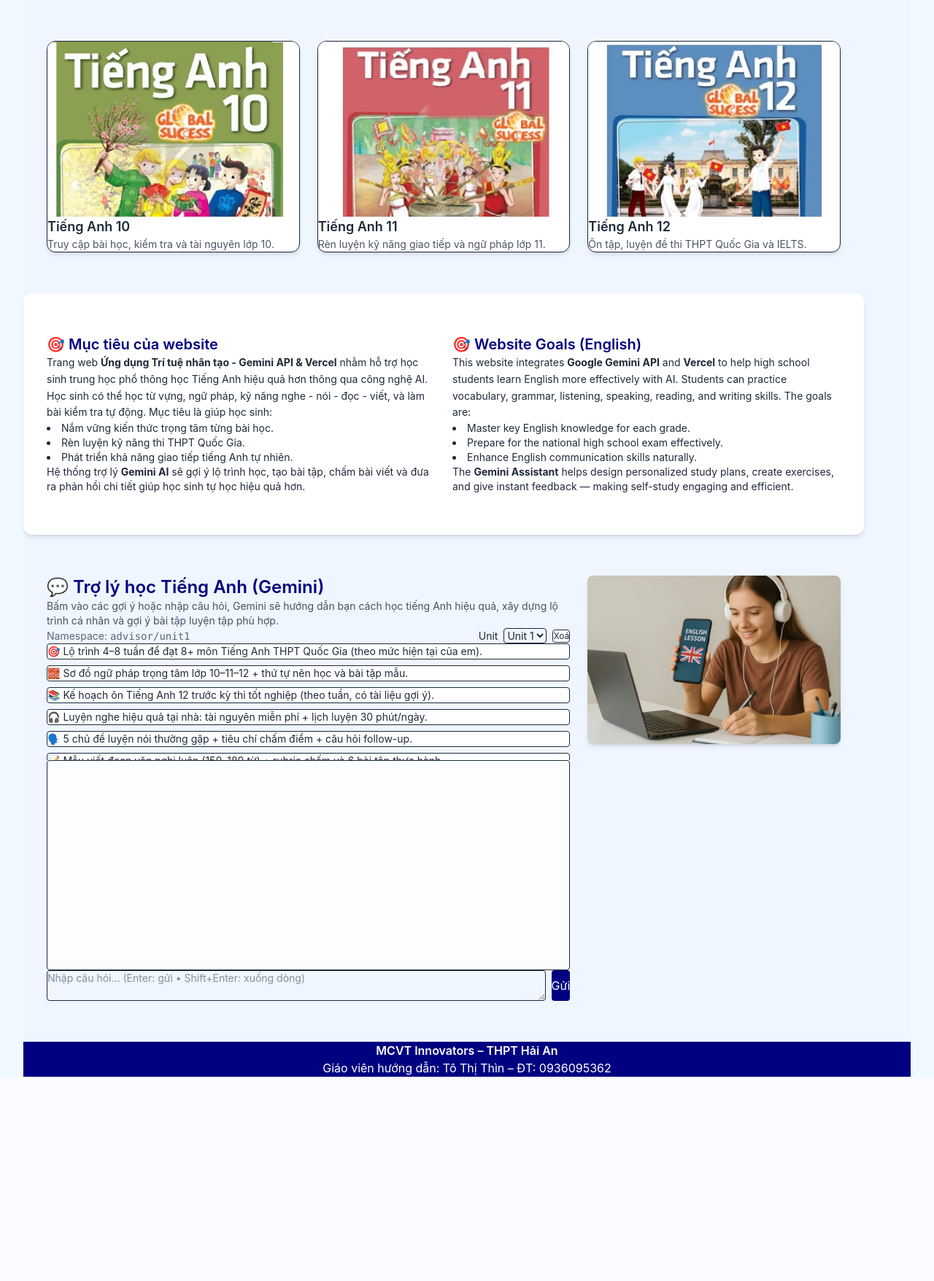
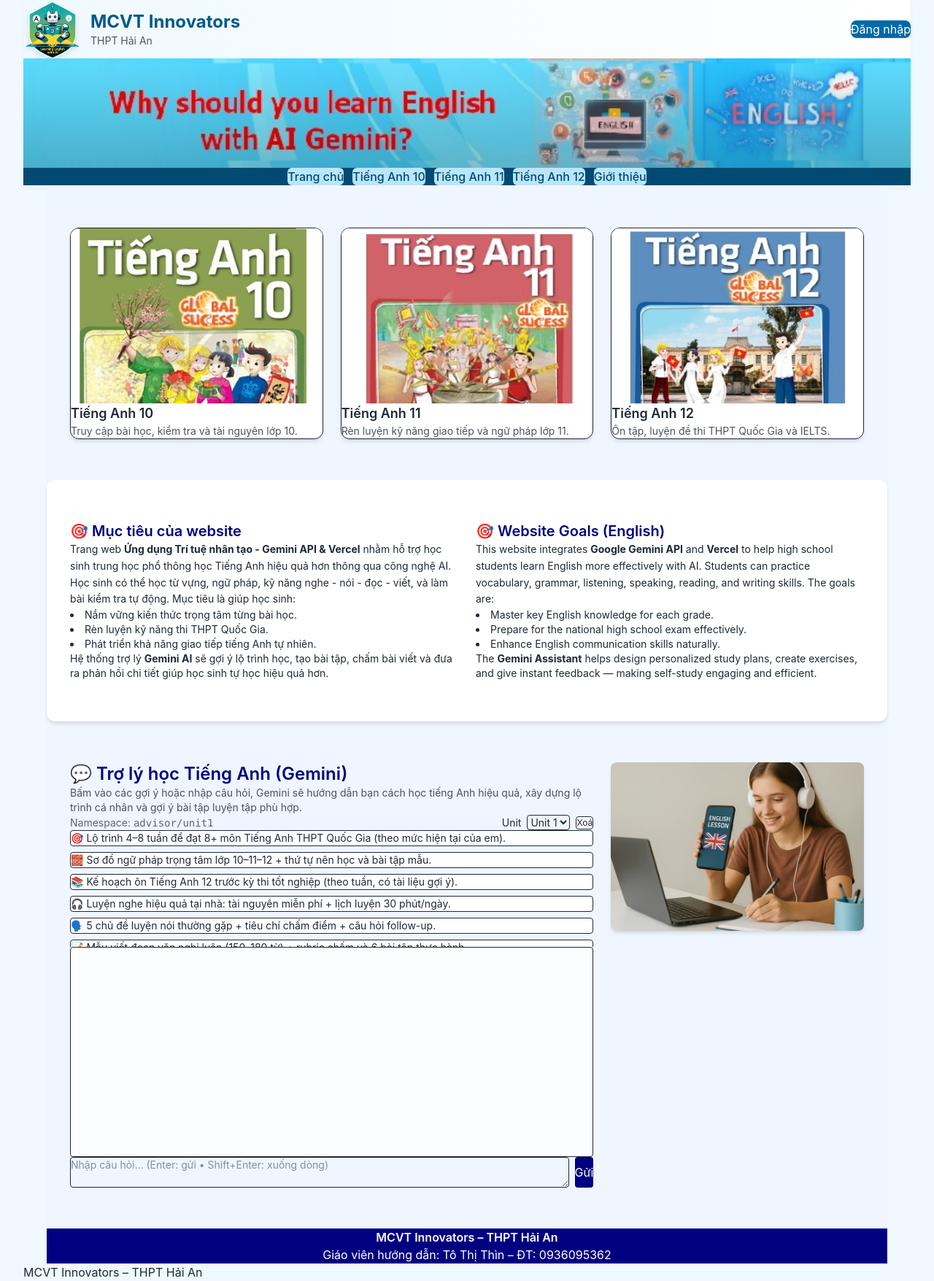
Before and after one commit to Thinit362/my-english-ai, a Next.js app: page / in a window 1280 px wide. Shown: the whole page at 73% size. Before the commit the page ends 1476 px from the top, so only its background shows below. Built offline with nearby package versions, Linux system fonts and the light colour scheme.

Commit message:
Update layout.tsx

```diff
--- a/app/layout.tsx
+++ b/app/layout.tsx
@@ -1,6 +1,9 @@
 // app/layout.tsx
 import "./globals.css";
 import type { Metadata, Viewport } from "next";
+import Header from "@/components/Header";
+import Footer from "@/components/Footer";
+
 export const metadata: Metadata = {
   title: "Ứng dụng Gemini & Vercel – Tiếng Anh THPT",
   description: "Học tiếng Anh THPT với Gemini API và Vercel",
@@ -12,11 +15,22 @@ export const viewport: Viewport = {
   maximumScale: 1,
 };
 
-export default function RootLayout({ children }: { children: React.ReactNode }) {
+export default function RootLayout({
+  children,
+}: {
+  children: React.ReactNode;
+}) {
   return (
     <html lang="vi">
-      <body className="min-h-screen bg-sky-50 text-slate-900 antialiased">
-        {children}
+      <body className="page-shell min-h-screen bg-sky-50 text-slate-900 antialiased">
+        {/* 🔝 Header chung cho toàn bộ site */}
+        <Header />
+
+        {/* 🔸 Nội dung riêng của từng trang */}
+        <main className="container-max">{children}</main>
+
+        {/* 🔻 Footer chung */}
+        <Footer />
       </body>
     </html>
   );
```
